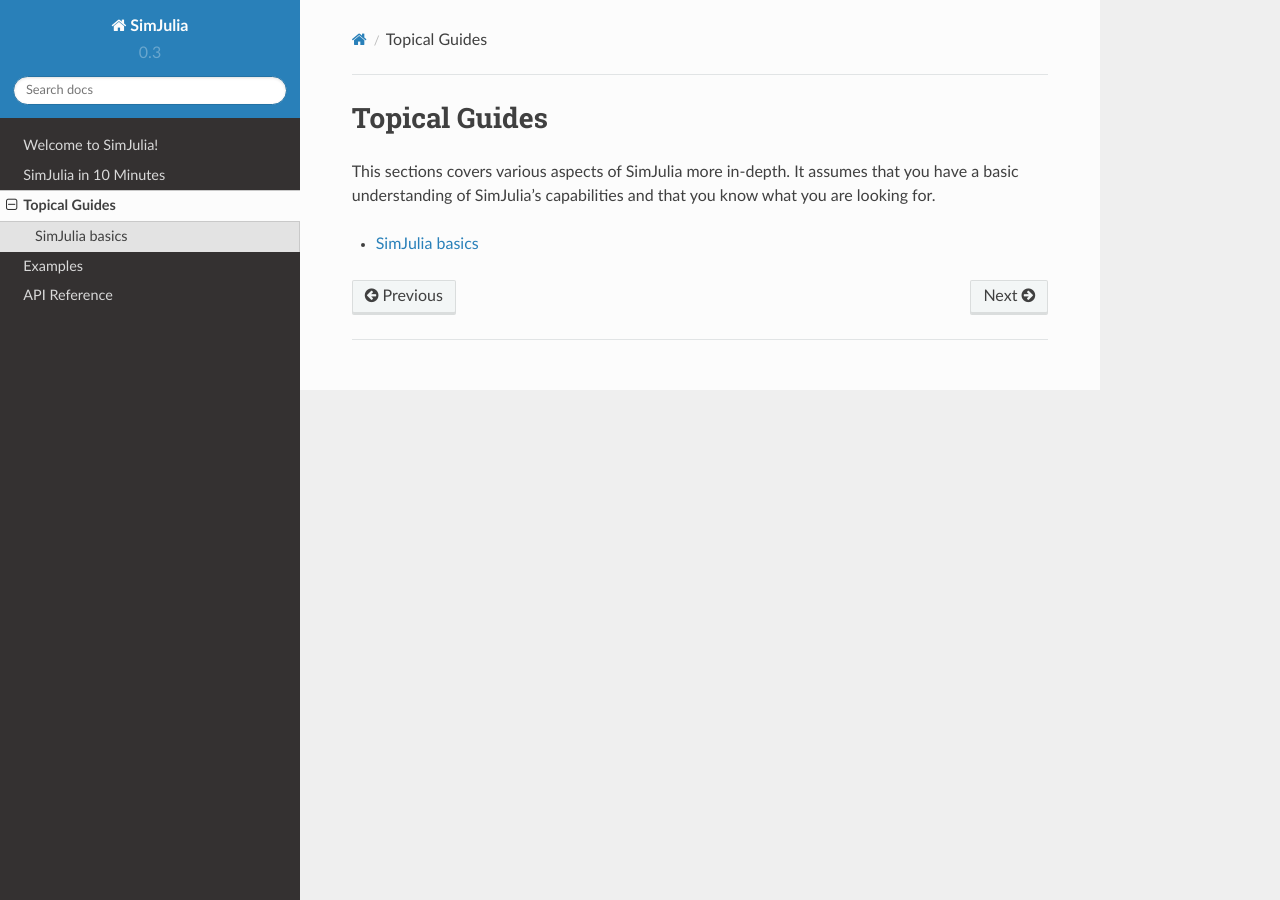
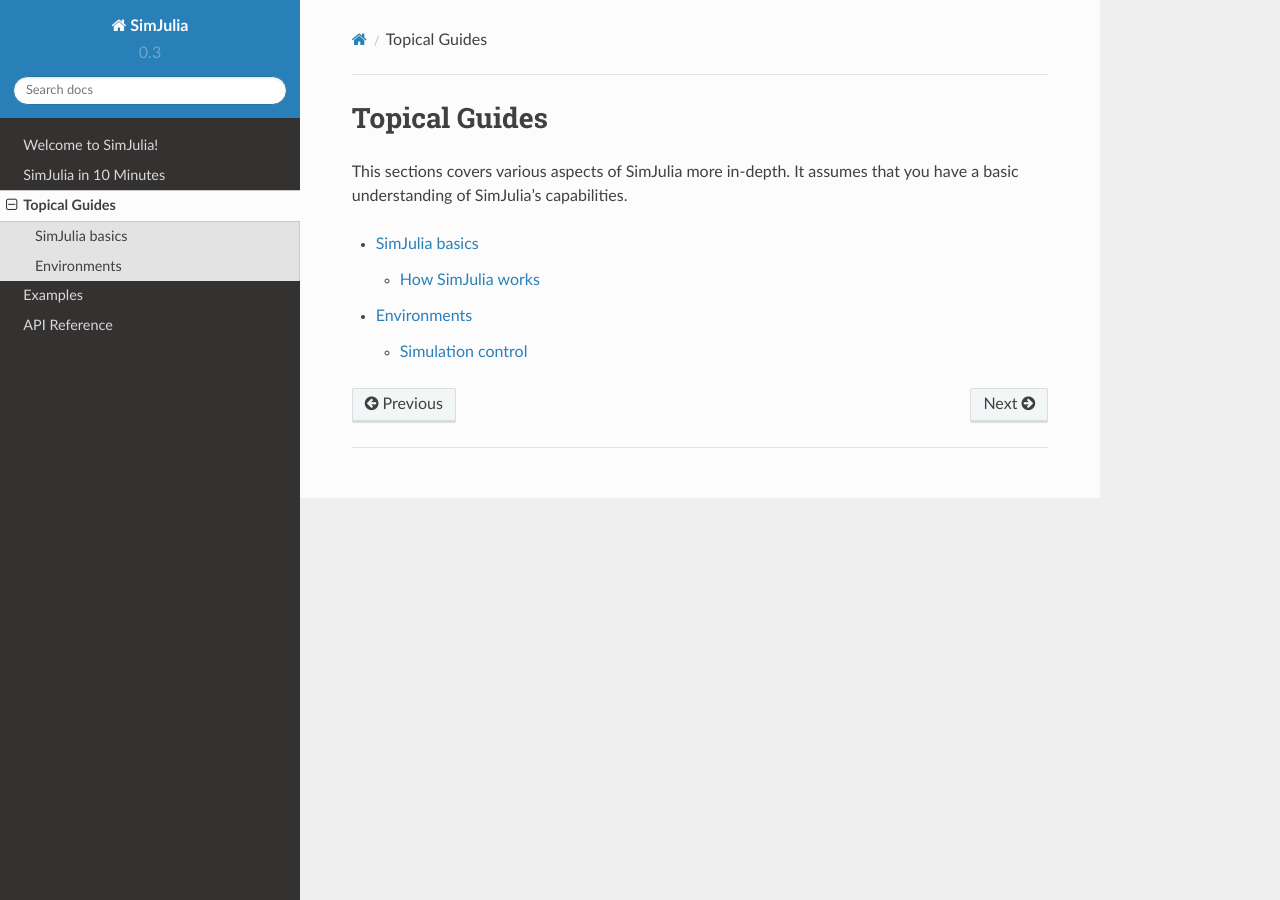
Before and after one commit to JuliaDynamics/ConcurrentSim.jl, a Sphinx documentation site: the page built from docs/source/topical_guides/index.rst, in a window 1280 px wide. Built offline with Sphinx 7.4.7 and the Read the Docs theme 2.0.0, drawn with Linux system fonts in a browser that asks for light colours.

```diff
--- a/docs/source/topical_guides/index.rst
+++ b/docs/source/topical_guides/index.rst
@@ -1,9 +1,10 @@
 Topical Guides
 ==============
 
-This sections covers various aspects of SimJulia more in-depth. It assumes that you have a basic understanding of SimJulia’s capabilities and that you know what you are looking for.
+This sections covers various aspects of SimJulia more in-depth. It assumes that you have a basic understanding of SimJulia’s capabilities.
 
 .. toctree::
-   :maxdepth: 1
+   :maxdepth: 2
 
    1_basics
+   2_environments
```
Also changed, not shown: docs/source/topical_guides/1_basics.rst (+19 -5 lines), docs/source/topical_guides/2_environments.rst (added, +49 -0 lines), 3 other files.
